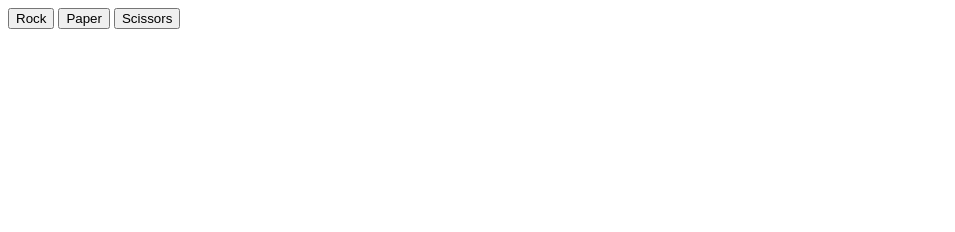
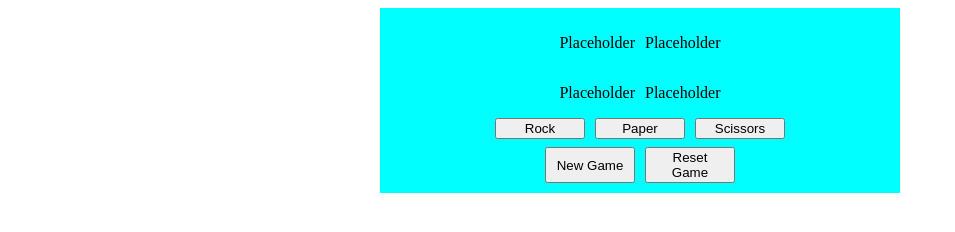
Before and after one commit to Alpaca3245/rock-paper-scissors, a plain HTML site: page index.html in a window 1280 px wide. Shown: the whole page, without its empty margins (0-955 px from the left). Drawn offline with Linux system fonts and the light colour scheme.

Commit message:
Made basic ui for rock paper scissors

```diff
--- /dev/null
+++ b/index.css
@@ -0,0 +1,46 @@
+body {
+    display: flex;
+    justify-content: center;
+}
+
+.game-container {
+    display: flex;
+    flex-direction: column;
+    justify-content: center;
+    width: 500px;
+    padding: 10px;
+    align-items: center;
+    background-color: aqua;
+}
+
+.game-container div {
+    column-gap: 10px;
+}
+
+.choice-display {
+    display: flex;
+    justify-content: center;
+}
+
+.scoreboard {
+    display: flex;
+}
+
+.score-number {
+    background-color:red;
+}
+
+.game-controls {
+    display: flex;
+    width: 300px;
+    justify-content: center;
+    padding-bottom: 8px;
+}
+
+.game-controls button {
+    width: 90px;
+}
+
+#game-controls2 {  /* Overrides .gameControls */
+    padding-bottom: 0px;
+}
--- a/index.html
+++ b/index.html
@@ -3,15 +3,33 @@
 <head>
     <meta charset="UTF-8">
     <meta name="viewport" content="width=device-width, initial-scale=1.0">
+    <link rel="stylesheet" href="index.css">
     <title>Rock Paper Scissors</title>
 
 </head>
+
 <body>
+    <div class="game-container">
+        <div class="choice-display">
+            <p class="choice-text" id="human-choice">Placeholder </p>
+            <p class="choice-text" id="computer-choice">Placeholder </p>
+        </div>
 
-    <div class="btnGroup">
-        <button>Rock</button>
-        <button>Paper</button>
-        <button>Scissors</button>
+        <div class="scoreboard">
+            <p class="human-score-text">Placeholder</p>
+            <p class="computer-score-text">Placeholder </p>
+        </div>
+
+        <div class="game-controls" id="game-controls1">
+            <button>Rock</button>
+            <button>Paper</button>
+            <button>Scissors</button>
+        </div>
+
+        <div class="game-controls" id="game-controls2">
+            <button id="newGameBtn">New Game</button>
+            <button id="resetGameBtn">Reset Game</button>
+        </div>
     </div>
 
     <script src="rock-paper-scissors.js"></script>
--- a/rock-paper-scissors.js
+++ b/rock-paper-scissors.js
@@ -25,15 +25,12 @@ function getComputerChoice() {
     return computerChoice;
 }
 
-// Prompt that asks user to type in rock, paper or scissors
-function getHumanChoice() {
-    humanChoice = prompt("Choose by inputing \"Rock\" \"Paper\" or \"Scissors\"");
-    console.log("Human choice: " + humanChoice)
-    return humanChoice;
-}
+// Plays a single round of rock paper scissors with the computer
+// Use play game to play several rounds
+function playRound(humanChoice, computerChoice) {
+    humanResult = humanChoice.toLowerCase();
+    computerResult = computerChoice.toLowerCase();
 
-// Plays a single round of rock paper scissors with the computer
-function playRound(humanChoice, computerChoice) {
     if (humanChoice == computerChoice) {
         console.log("Tie!");
     } else if ((humanChoice == "rock") && (computerChoice == "paper")) {
@@ -54,11 +51,11 @@ function playRound(humanChoice, computerChoice) {
     return 0;
 }
 
-function playGame() {
+function playGame(humanBtnSelection) { // Runs inputs arguments for playRound and starts playRound function several times (start rock paper scissors game)
     const maxRounds = 5; // Number of rounds
 
     for (let i = 0; i < maxRounds; i++) {
-        const humanSelection = getHumanChoice();
+        const humanSelection = humanBtnSelection();
         const computerSelection = getComputerChoice();
 
         playRound(humanSelection, computerSelection)
@@ -66,22 +63,27 @@ function playGame() {
     }
 }
 
+
 // Buttons events
-const btnGroup = document.querySelector(".btnGroup");
+const btnGroup = document.querySelector(".game-controls");
 
 btnGroup.addEventListener("click", e => {
     console.log(e.target);
     let targetText = e.target.textContent; // Assigning to variable is easier and prevents the system from finding the variable several times
+    let humanBtnSelection = "";
 
     switch(targetText) {
         case 'Rock':
             console.log("Rock");
+            humanBtnSelection = targetText;
             break;
         case 'Paper':
             console.log("Paper");
+            humanBtnSelection = targetText;
         break;
         case 'Scissors':
             console.log("Scissors");
+            humanBtnSelection = targetText;
         break;
     }
 })
```
